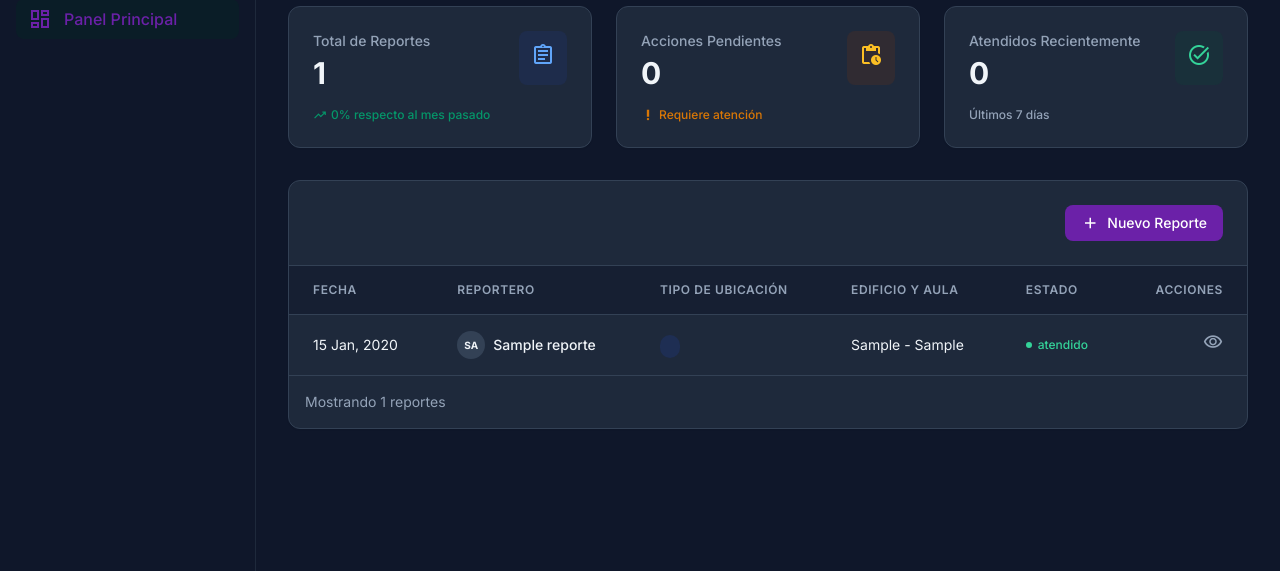
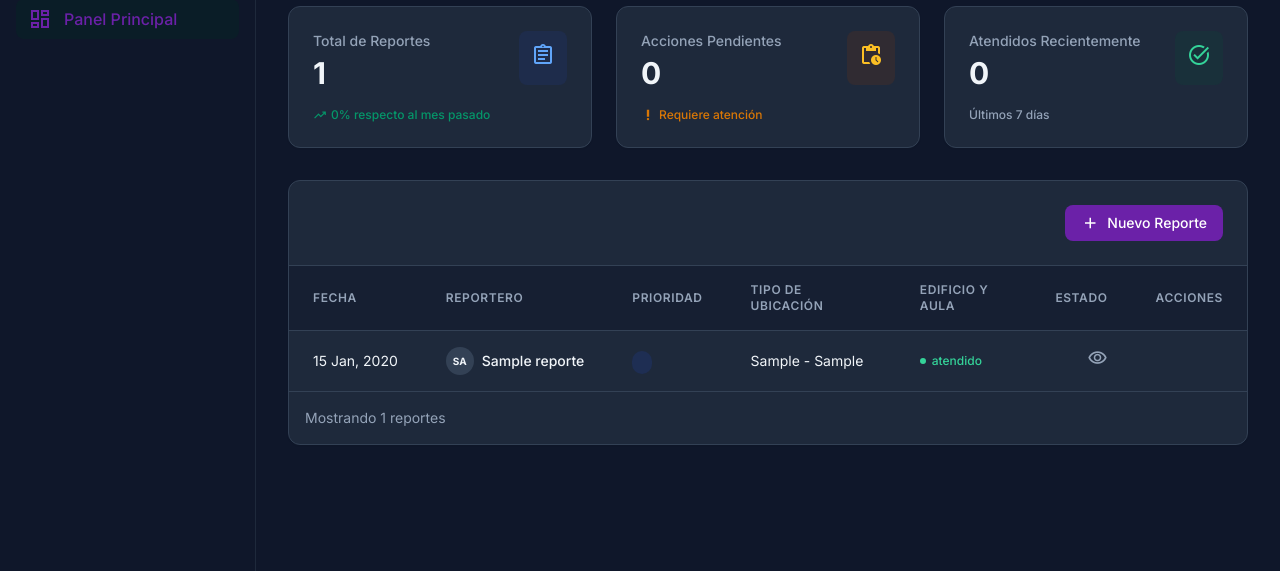
Before and after one commit to CarlaBl/vinculacionEmpresarial2007, a PHP site: page /index.php in a window 1280 px wide. Shown: the part 111-682 px from the top of the page. Run offline with PHP 8.4, Linux system fonts and the light colour scheme; the visitor is signed in with stand-in values (Sample User, id 1); tables that the repository leaves empty hold one stand-in row (values such as "Sample post"); data that the repository does not hold is empty; some libraries are stand-ins or nearby versions.

Commit message:
agregue nivel de prioridad al registro

```diff
--- a/panel/index.php
+++ b/panel/index.php
@@ -5,7 +5,7 @@ require_once 'session.php';
 require_once "conexion.php";
 
 $sql = "SELECT id, reportero_nombre as reportero, fecha_inspeccion as fecha,
-               tipo_ubicacion, edificio, aula_seccion, limpieza, seguridad,
+               tipo_prioridad, tipo_ubicacion, edificio, aula_seccion, limpieza, seguridad,
                iluminacion_funcional, equipo_operativo, comentarios, estado,
                created_at, updated_at
         FROM reportes
@@ -60,6 +60,12 @@ $areas = [
     "laboratories" => "Laboratorios",
     "administrative_buildings" => "Edificios Administrativos",
     "common_areas" => "Áreas Comunes"
+];
+
+$prioridad = [
+    "low" => "Baja",
+    "medium" => "Media",
+    "high" => "Alta"
 ];
 
 ?>
@@ -241,6 +247,9 @@ $areas = [
                                         Reportero</th>
                                     <th
                                         class="px-6 py-4 text-xs font-semibold text-slate-500 dark:text-slate-400 uppercase tracking-wider">
+                                        Prioridad</th>
+                                    <th
+                                        class="px-6 py-4 text-xs font-semibold text-slate-500 dark:text-slate-400 uppercase tracking-wider">
                                         Tipo de Ubicación</th>
                                     <th
                                         class="px-6 py-4 text-xs font-semibold text-slate-500 dark:text-slate-400 uppercase tracking-wider">
@@ -272,6 +281,30 @@ $areas = [
                                                 </span>
                                             </div>
                                         </td>
+                                        <?php if ($row["tipo_prioridad"] === "low"): ?>
+                                            <td class="px-6 py-4 whitespace-nowrap">
+                                                <span class="flex items-center gap-1.5 text-xs font-medium text-emerald-600 dark:text-emerald-400">
+                                                    <span class="w-1.5 h-1.5 rounded-full bg-emerald-600 dark:bg-emerald-400"></span>
+                                                    <?= htmlspecialchars($prioridad[$row["tipo_prioridad"]]) ?>
+                                                </span>
+                                            </td>
+                                        <?php endif; ?>
+                                        <?php if ($row["tipo_prioridad"] === "medium"): ?>
+                                            <td class="px-6 py-4 whitespace-nowrap">
+                                                <span class="flex items-center gap-1.5 text-xs font-medium text-amber-600 dark:text-amber-400">
+                                                    <span class="w-1.5 h-1.5 rounded-full bg-amber-600 dark:bg-amber-400"></span>
+                                                    <?= htmlspecialchars($prioridad[$row["tipo_prioridad"]]) ?>
+                                                </span>
+                                            </td>
+                                        <?php endif; ?>
+                                        <?php if ($row["tipo_prioridad"] === "high"): ?>
+                                            <td class="px-6 py-4 whitespace-nowrap">
+                                                <span class="flex items-center gap-1.5 text-xs font-medium text-rose-600 dark:text-rose-400">
+                                                    <span class="w-1.5 h-1.5 rounded-full bg-rose-600 dark:bg-rose-400"></span>
+                                                    <?= htmlspecialchars($prioridad[$row["tipo_prioridad"]]) ?>
+                                                </span>
+                                            </td>
+                                        <?php endif; ?>
 
                                         <td class="px-6 py-4 whitespace-nowrap">
                                             <span class="px-2.5 py-1 text-xs font-medium rounded-full bg-blue-100 text-blue-700 dark:bg-blue-900/30 dark:text-blue-400">
--- a/registro/reportes.php
+++ b/registro/reportes.php
@@ -22,6 +22,7 @@ $comentarios = isset($_POST['comments']) ? $_POST['comments'] : '';
 $sql = "INSERT INTO reportes (
     reportero_nombre,
     fecha_inspeccion,
+    tipo_prioridad,
     tipo_ubicacion,
     edificio,
     aula_seccion,
@@ -33,6 +34,7 @@ $sql = "INSERT INTO reportes (
 ) VALUES (
     '" . mysqli_real_escape_string($conn, $_POST['reporter_name']) . "',
     '" . mysqli_real_escape_string($conn, $_POST['report_date']) . "',
+    '" . mysqli_real_escape_string($conn, $_POST['priority_type']) . "',
     '" . mysqli_real_escape_string($conn, $_POST['location_type']) . "',
     '" . mysqli_real_escape_string($conn, $_POST['building']) . "',
     '" . mysqli_real_escape_string($conn, $_POST['room']) . "',
--- a/tablas.sql
+++ b/tablas.sql
@@ -19,7 +19,7 @@ CREATE TABLE reportes (
 
     reportero_nombre VARCHAR(50) NOT NULL,
     fecha_inspeccion DATE NOT NULL,
-
+    tipo_prioridad VARCHAR(50) NOT NULL,
     tipo_ubicacion VARCHAR(50) NOT NULL,
     edificio VARCHAR(30) NOT NULL,
     aula_seccion VARCHAR(80) NOT NULL,
```
Also changed, not shown: registro/index.php (+11 -0 lines), seguimiento/index.php (+9 -0 lines), 8 other files.
